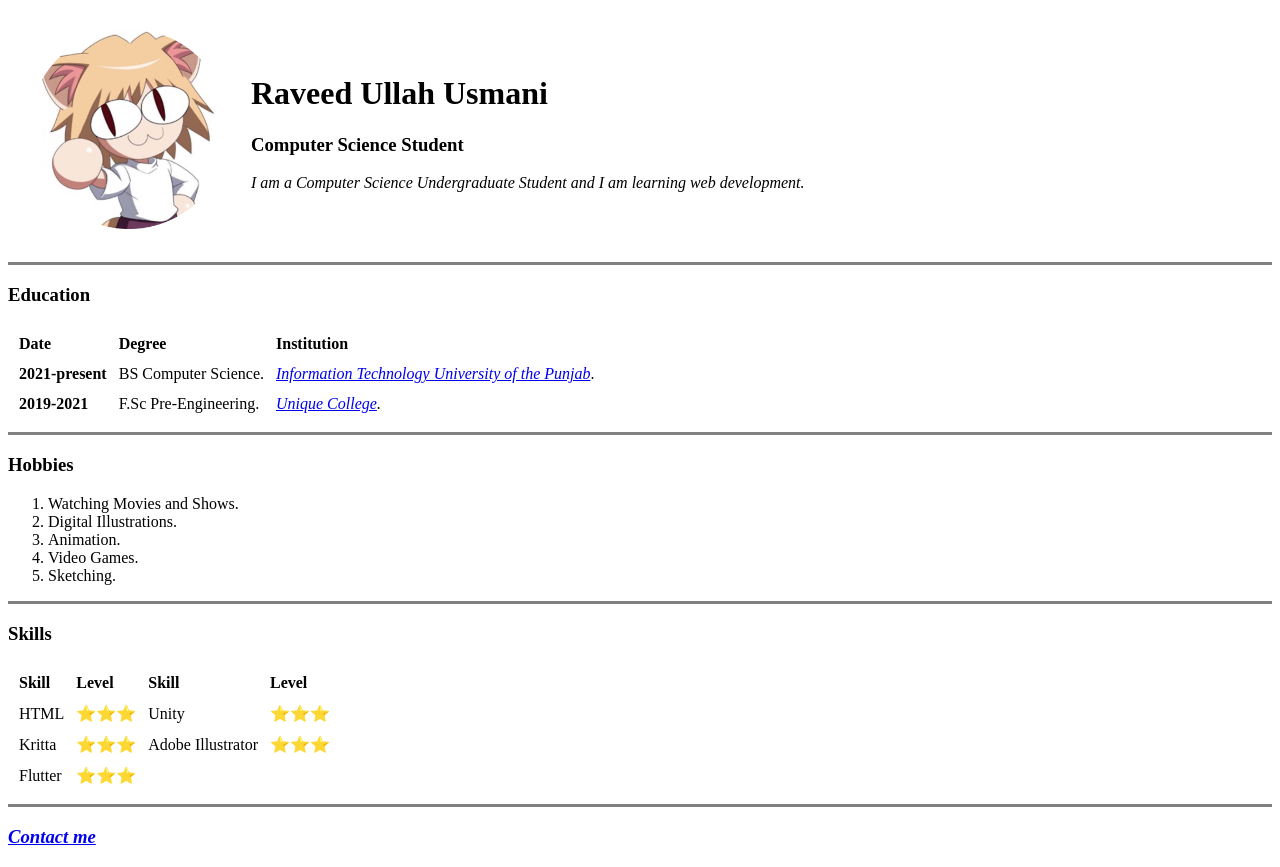
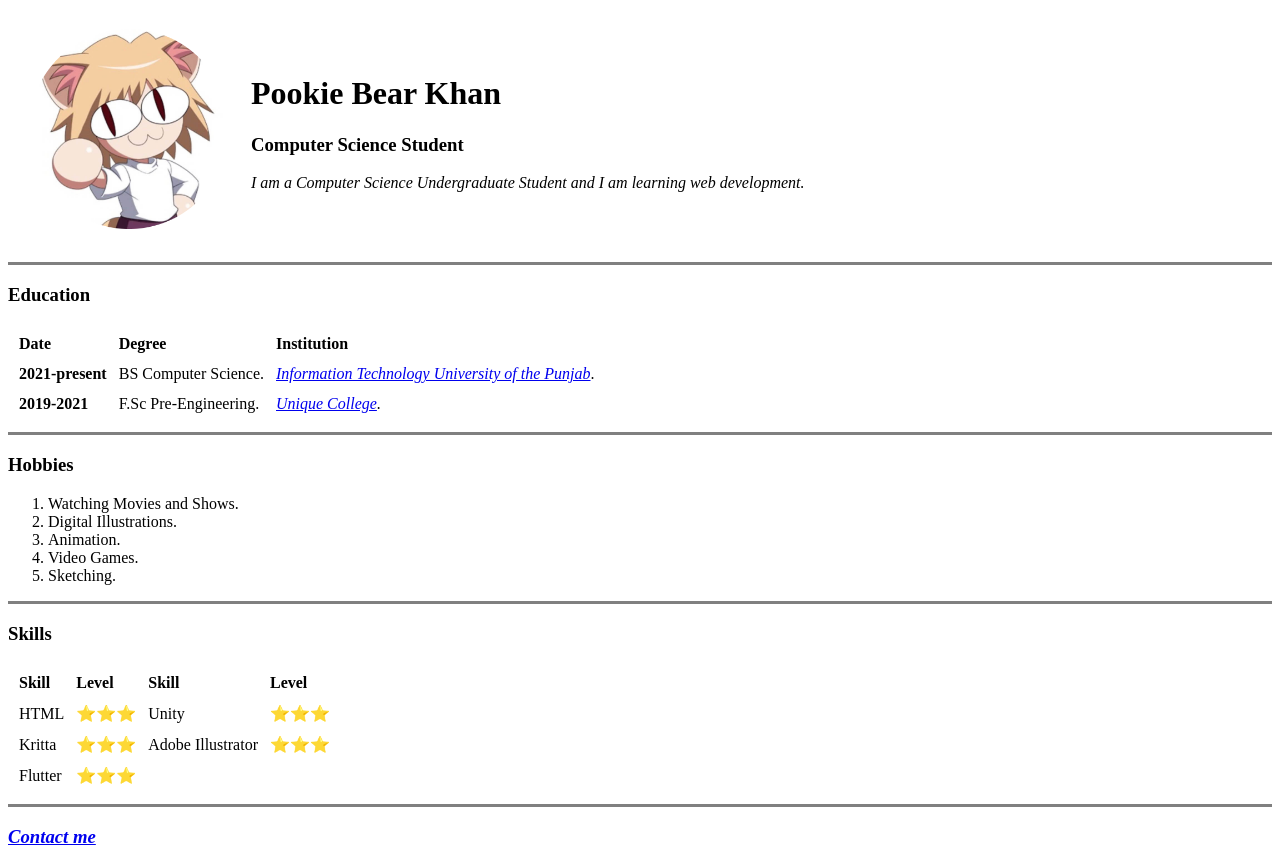
Before and after one commit to PookieBearKhan/Hosting-test, a plain HTML site: page index.html in a window 1280 px wide. Drawn offline with Linux system fonts and the light colour scheme.

Commit message:
Update index.html

```diff
--- a/index.html
+++ b/index.html
@@ -16,7 +16,7 @@
                 <img src="pf.png", alt="Neko Arc Profile Picture.", width="200" height="200">
             </td>
             <td>
-                <h1>Raveed Ullah Usmani</h1>
+                <h1>Pookie Bear Khan</h1>
                 <h3>Computer Science Student</h3>
                 <p><em>I am a Computer Science Undergraduate Student and I am learning web development.</em></p>
             </td>
```
